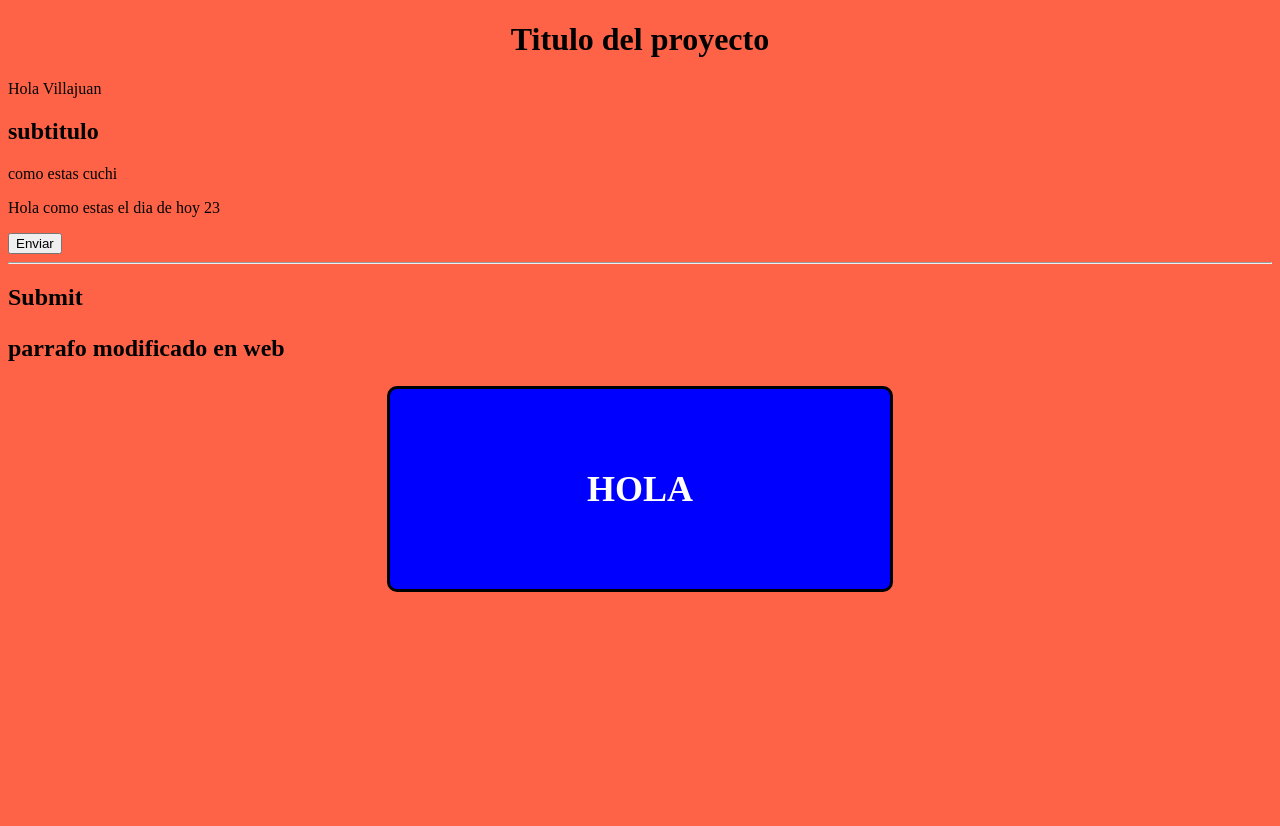
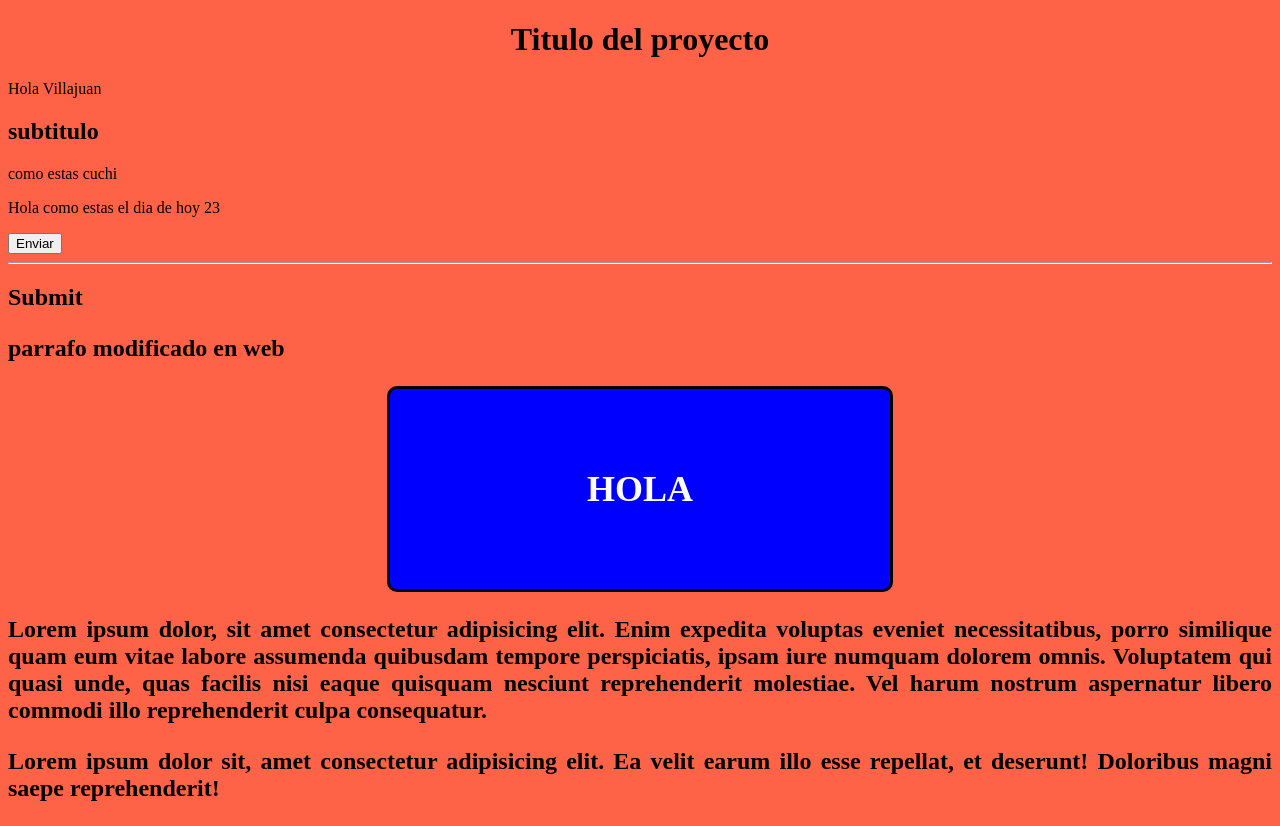
Before and after one commit to tumamahacechaufa/Prueba1_yover, a plain HTML site: page index.html in a window 1280 px wide. Before the commit the page ends 800 px from the top, so only its background shows below. Drawn offline with Linux system fonts and the light colour scheme.

Commit message:
Se agrego dos parrafos al final

```diff
--- a/index.html
+++ b/index.html
@@ -1,5 +1,6 @@
 <!DOCTYPE html>
 <html lang="en">
+
 <head>
     <meta charset="UTF-8">
     <meta http-equiv="X-UA-Compatible" content="IE=edge">
@@ -9,6 +10,7 @@
     <script src="./js/script.js"></script>
 
 </head>
+
 <body>
 
     <h1>Titulo del proyecto</h1>
@@ -35,5 +37,13 @@
             HOLA
         </div>
 
+        <p>Lorem ipsum dolor, sit amet consectetur adipisicing elit. Enim expedita voluptas eveniet necessitatibus,
+            porro similique quam eum vitae labore assumenda quibusdam tempore perspiciatis, ipsam iure numquam dolorem
+            omnis. Voluptatem qui quasi unde, quas facilis nisi eaque quisquam nesciunt reprehenderit molestiae. Vel
+            harum nostrum aspernatur libero commodi illo reprehenderit culpa consequatur.</p>
+
+        <p>Lorem ipsum dolor sit, amet consectetur adipisicing elit. Ea velit earum illo esse repellat, et deserunt!
+            Doloribus magni saepe reprehenderit!</p>
 </body>
+
 </html>
```
Lines whose indentation alone changed are shown as unchanged.
